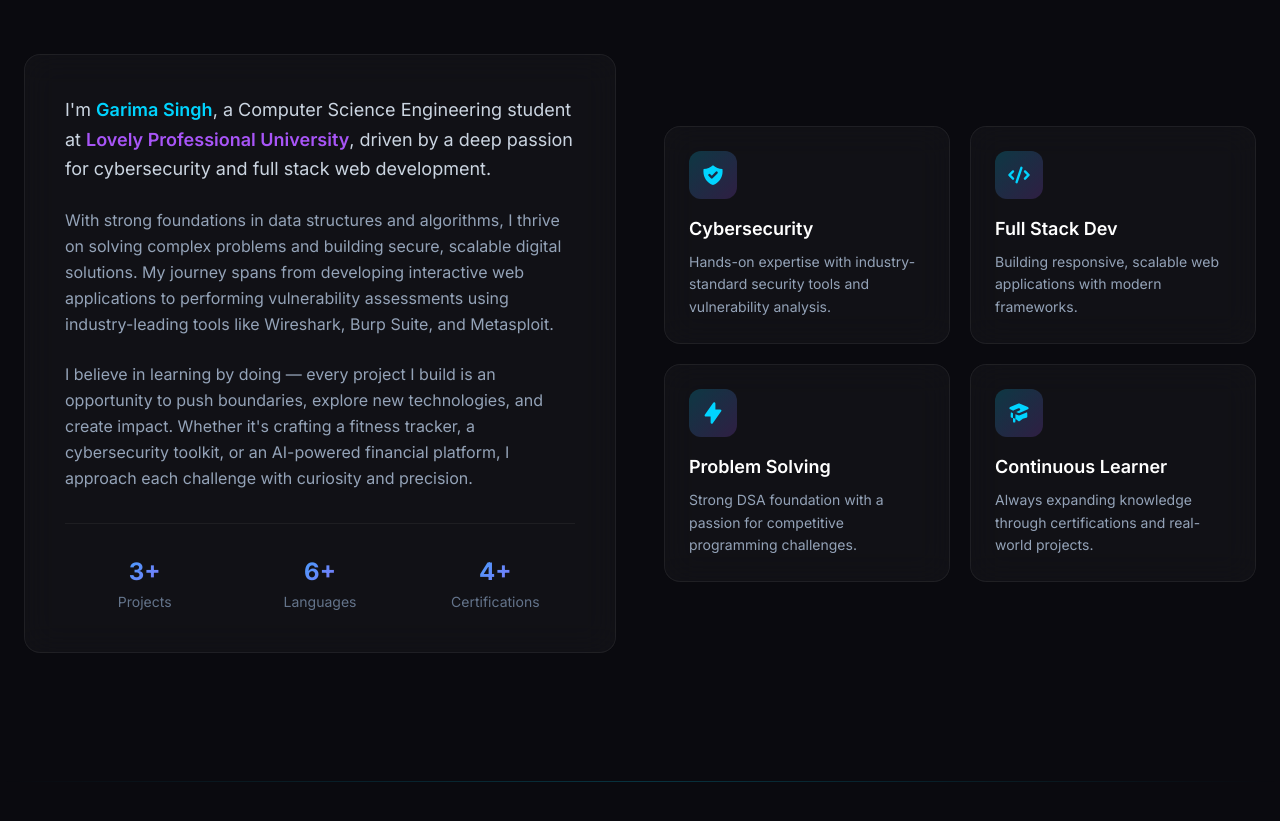
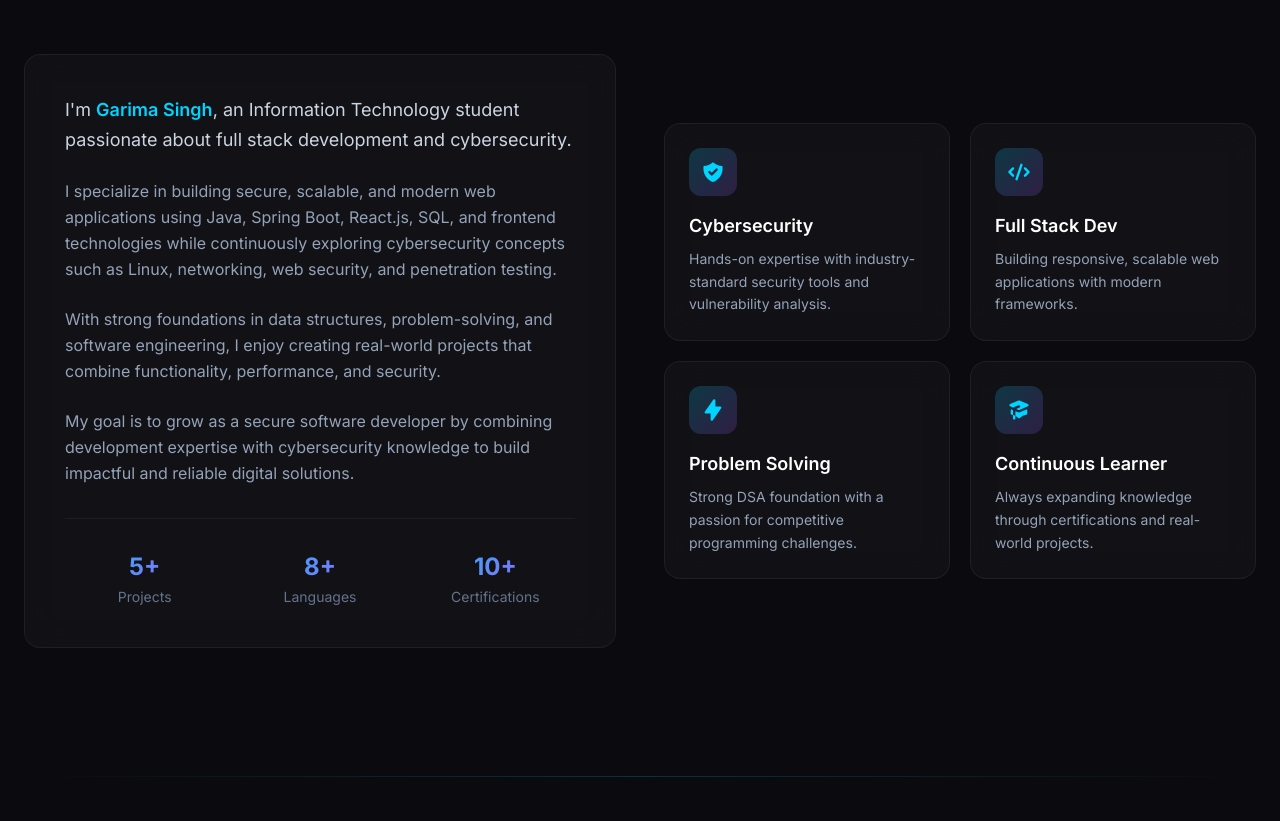
Before and after one commit to garimasingh9/portfolio, a React (Vite) app: page / in a window 1280 px wide. Shown: the part 1040-1861 px from the top of the page. Built offline with nearby package versions, Linux system fonts and the light colour scheme.

Commit message:
Updated about me section and portfolio stats

```diff
--- a/src/components/About.jsx
+++ b/src/components/About.jsx
@@ -53,32 +53,30 @@ export default function About() {
           >
             <div className="glass-card p-8 md:p-10">
               <p className="text-slate-300 leading-relaxed text-lg mb-6">
-                I&apos;m <span className="text-neon-blue font-semibold">Garima Singh</span>, a Computer Science Engineering student at{' '}
-                <span className="text-neon-purple font-semibold">Lovely Professional University</span>, driven by a deep passion for cybersecurity and full stack web development.
+                I&apos;m <span className="text-neon-blue font-semibold">Garima Singh</span>, an Information Technology student passionate about full stack development and cybersecurity.
               </p>
               <p className="text-slate-400 leading-relaxed mb-6">
-                With strong foundations in data structures and algorithms, I thrive on solving complex problems and building secure,
-                scalable digital solutions. My journey spans from developing interactive web applications to performing
-                vulnerability assessments using industry-leading tools like Wireshark, Burp Suite, and Metasploit.
+                I specialize in building secure, scalable, and modern web applications using Java, Spring Boot, React.js, SQL, and frontend technologies while continuously exploring cybersecurity concepts such as Linux, networking, web security, and penetration testing.
+              </p>
+              <p className="text-slate-400 leading-relaxed mb-6">
+                With strong foundations in data structures, problem-solving, and software engineering, I enjoy creating real-world projects that combine functionality, performance, and security.
               </p>
               <p className="text-slate-400 leading-relaxed">
-                I believe in learning by doing — every project I build is an opportunity to push boundaries,
-                explore new technologies, and create impact. Whether it&apos;s crafting a fitness tracker, a cybersecurity
-                toolkit, or an AI-powered financial platform, I approach each challenge with curiosity and precision.
+                My goal is to grow as a secure software developer by combining development expertise with cybersecurity knowledge to build impactful and reliable digital solutions.
               </p>
 
               {/* Quick stats */}
               <div className="grid grid-cols-3 gap-4 mt-8 pt-8 border-t border-white/5">
                 <div className="text-center">
-                  <div className="text-2xl font-bold gradient-text">3+</div>
+                  <div className="text-2xl font-bold gradient-text">5+</div>
                   <div className="text-sm text-slate-500 mt-1">Projects</div>
                 </div>
                 <div className="text-center">
-                  <div className="text-2xl font-bold gradient-text">6+</div>
+                  <div className="text-2xl font-bold gradient-text">8+</div>
                   <div className="text-sm text-slate-500 mt-1">Languages</div>
                 </div>
                 <div className="text-center">
-                  <div className="text-2xl font-bold gradient-text">4+</div>
+                  <div className="text-2xl font-bold gradient-text">10+</div>
                   <div className="text-sm text-slate-500 mt-1">Certifications</div>
                 </div>
               </div>
```
